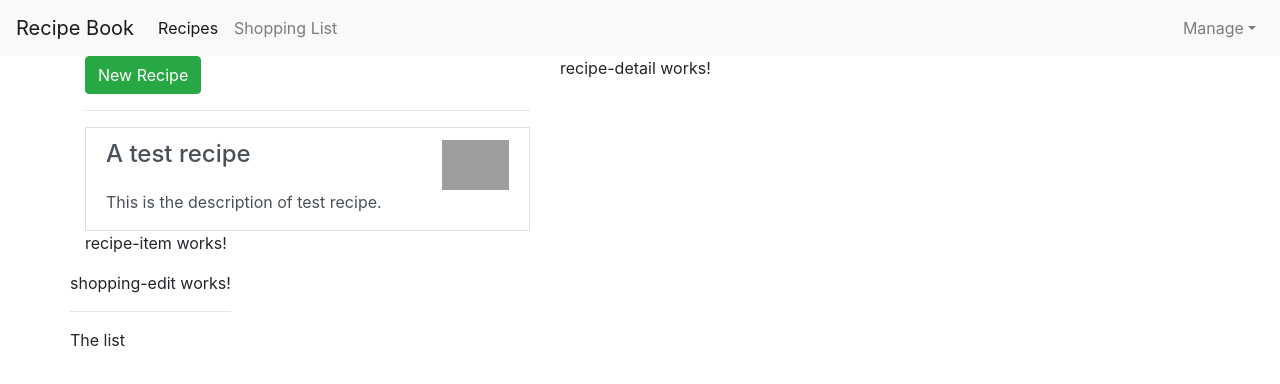
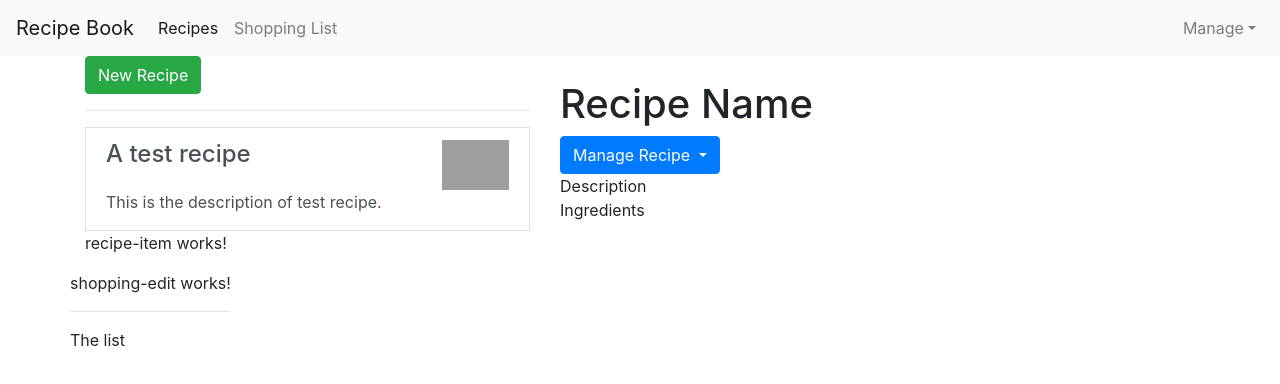
Before and after one commit to jgou/recipe-project, an Angular app: page / in a window 1280 px wide. Shown: the top 384 px of the page. Built offline with nearby package versions, Linux system fonts and the light colour scheme; grey boxes are pictures that could not be loaded.

Commit message:
Recipe detail template

```diff
--- a/src/app/recipes/recipe-detail/recipe-detail.component.html
+++ b/src/app/recipes/recipe-detail/recipe-detail.component.html
@@ -1 +1,36 @@
-<p>recipe-detail works!</p>
+<div class="row">
+    <div class="col-12">
+        <img src="" alt="" class="img-responsive">
+    </div>
+</div>
+
+<div class="row">
+    <div class="col-12">
+        <h1>Recipe Name</h1>
+    </div>
+</div>
+
+<div class="row">
+    <div class="col-12">
+        <div class="btn-group">
+            <button type="button" class="btn btn-primary dropdown-toggle">Manage Recipe <span class="caret"></span></button>
+            <ul class="dropdown-menu">
+                <li><a href="#">Shopping list</a></li>
+                <li><a href="#">Edit Recipe</a></li>
+                <li><a href="#">Delete Recipe</a></li>
+            </ul>
+        </div>
+    </div>
+</div>
+
+<div class="row">
+    <div class="col-12">
+        Description
+    </div>
+</div>
+
+<div class="row">
+    <div class="col-12">
+        Ingredients
+    </div>
+</div>
```
